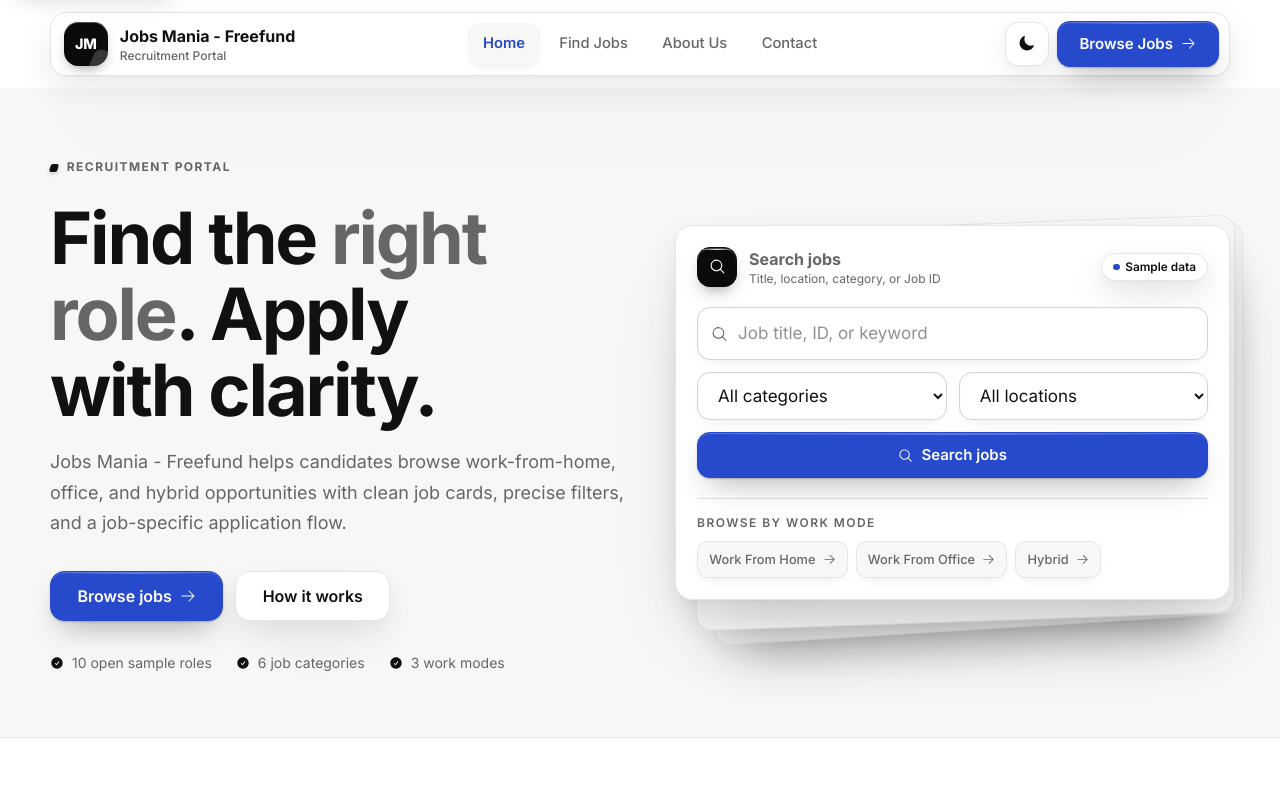
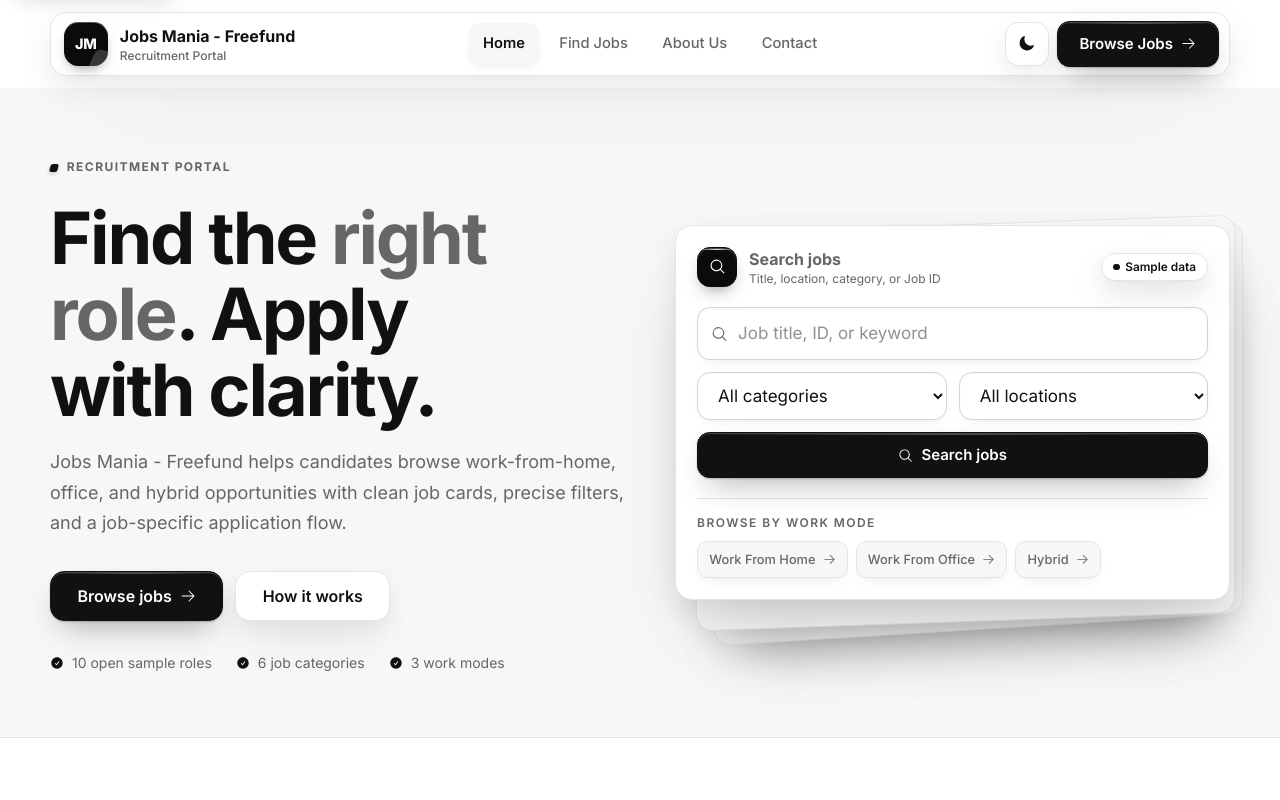
Before and after one commit to codexxxx07/FreeFund, a React (Vite) app in the folder frontend/: page / in a window 1280 px wide. Shown: the top 800 px of the page. Built offline with nearby package versions, Linux system fonts and the light colour scheme.

Commit message:
Updated Color Design

```diff
--- a/frontend/src/pages/About.jsx
+++ b/frontend/src/pages/About.jsx
@@ -68,8 +68,8 @@ export default function About() {
             </span>
             <h2 className="mt-4 text-xl">Design direction</h2>
             <p className="mt-2 text-sm text-muted">
-              Minimalism and Skewmorphism come together — dimensional white surfaces, layered shadows, restrained blue
-              accents, and generous whitespace for clarity.
+              Minimalism and Skewmorphism come together — dimensional white surfaces, layered shadows, monochrome
+              black-and-white accents, and generous whitespace for clarity.
             </p>
             <ul className="mt-5 grid gap-3">
               {designPoints.map((point) => (
--- a/frontend/src/pages/Home.jsx
+++ b/frontend/src/pages/Home.jsx
@@ -221,7 +221,7 @@ export default function Home() {
                   onKeyDown={(event) => onTabKeyDown(event, index)}
                   className={`min-h-0 rounded-full border px-4 py-2 text-sm font-semibold transition-colors ${
                     selected
-                      ? "border-accent bg-bg text-accent shadow-soft"
+                      ? "border-line bg-bg text-fg shadow-soft"
                       : "border-line bg-secondary text-muted hover:text-fg"
                   }`}
                 >
--- a/frontend/src/styles/index.css
+++ b/frontend/src/styles/index.css
@@ -13,7 +13,7 @@
   --border: #e5e5e5;
   --input-border: #d4d4d4;
   --ring: #111111;
-  --accent: #2749cc;
+  --accent: #111111;
   --on-accent: #ffffff;
   --danger: #b42318;
   --highlight: rgba(255, 255, 255, 0.95);
@@ -36,15 +36,20 @@
 
   --font-stack: "Inter", ui-sans-serif, system-ui, -apple-system, "Segoe UI", Roboto, sans-serif;
 
-  --btn-primary-start: #2749cc;
-  --btn-primary-end: #2749cc;
-  --btn-primary-start-hover: #1f3fb8;
-  --btn-primary-end-hover: #1f3fb8;
+  --btn-primary-start: #111111;
+  --btn-primary-end: #111111;
+  --btn-primary-start-hover: #ffffff;
+  --btn-primary-end-hover: #f7f7f5;
   --btn-primary-text: #ffffff;
-  --btn-primary-border: #2749cc;
+  --btn-primary-text-hover: #111111;
+  --btn-primary-border: #111111;
+  --btn-primary-border-hover: #111111;
 
   --btn-secondary-bg: #ffffff;
   --btn-secondary-text: #111111;
+  --btn-secondary-bg-hover: #f7f7f5;
+  --btn-secondary-text-hover: #111111;
+  --btn-secondary-border-hover: #111111;
 
   --navbar-bg: #ffffff;
   --active-bg: #f7f7f5;
@@ -124,8 +129,8 @@
   --border: #262626;
   --input-border: #262626;
   --ring: #f5f5f5;
-  --accent: #1d4ed8;
-  --on-accent: #ffffff;
+  --accent: #f5f5f5;
+  --on-accent: #0b0b0b;
   --danger: #f5f5f5;
   --highlight: rgba(255, 255, 255, 0.06);
   --edge-sheen: transparent;
@@ -141,15 +146,20 @@
   --hero-layer-back-shadow: 0 18px 40px -28px rgba(0, 0, 0, 0.28);
   --hero-layer-mid-shadow: 0 14px 32px -22px rgba(0, 0, 0, 0.24);
 
-  --btn-primary-start: #f5f5f5;
-  --btn-primary-end: #e4e4e4;
-  --btn-primary-start-hover: #ffffff;
-  --btn-primary-end-hover: #ededed;
-  --btn-primary-text: #0b0b0b;
+  --btn-primary-start: #ffffff;
+  --btn-primary-end: #f5f5f5;
+  --btn-primary-start-hover: #0b0b0b;
+  --btn-primary-end-hover: #151515;
+  --btn-primary-text: #111111;
+  --btn-primary-text-hover: #f5f5f5;
   --btn-primary-border: #f5f5f5;
+  --btn-primary-border-hover: #f5f5f5;
 
   --btn-secondary-bg: #151515;
   --btn-secondary-text: #f5f5f5;
+  --btn-secondary-bg-hover: #1c1c1c;
+  --btn-secondary-text-hover: #f5f5f5;
+  --btn-secondary-border-hover: #3a3a3a;
 
   --navbar-bg: #151515;
   --active-bg: #1c1c1c;
@@ -492,7 +502,7 @@
   }
 
   .nav-link.is-active {
-    color: var(--accent);
+    color: var(--text);
     background: var(--active-bg);
     font-weight: 600;
     box-shadow: var(--active-shadow);
@@ -650,11 +660,16 @@
       var(--btn-primary-start-hover) 0%,
       var(--btn-primary-end-hover) 100%
     );
+    border-color: var(--btn-primary-border-hover);
+    color: var(--btn-primary-text-hover);
     transform: translateY(-2px);
     box-shadow: var(--primary-shadow-hover);
   }
 
   .btn-primary:active {
+    background-image: linear-gradient(180deg, var(--btn-primary-start) 0%, var(--btn-primary-end) 100%);
+    border-color: var(--btn-primary-border);
+    color: var(--btn-primary-text);
     transform: translateY(var(--pressed-shift));
     box-shadow: var(--pressed-shadow);
   }
@@ -697,12 +712,16 @@
 
   .btn-secondary:hover {
     transform: translateY(-2px);
-    border-color: var(--muted);
-    background: var(--btn-secondary-bg);
+    border-color: var(--btn-secondary-border-hover);
+    background: var(--btn-secondary-bg-hover);
+    color: var(--btn-secondary-text-hover);
     box-shadow: var(--card-shadow-hover);
   }
 
   .btn-secondary:active {
+    border-color: var(--border);
+    background: var(--btn-secondary-bg);
+    color: var(--btn-secondary-text);
     transform: translateY(var(--pressed-shift));
     box-shadow: var(--pressed-shadow);
   }
```
Also changed, not shown: 1 other file (tests, documents, lock files or other folders).
